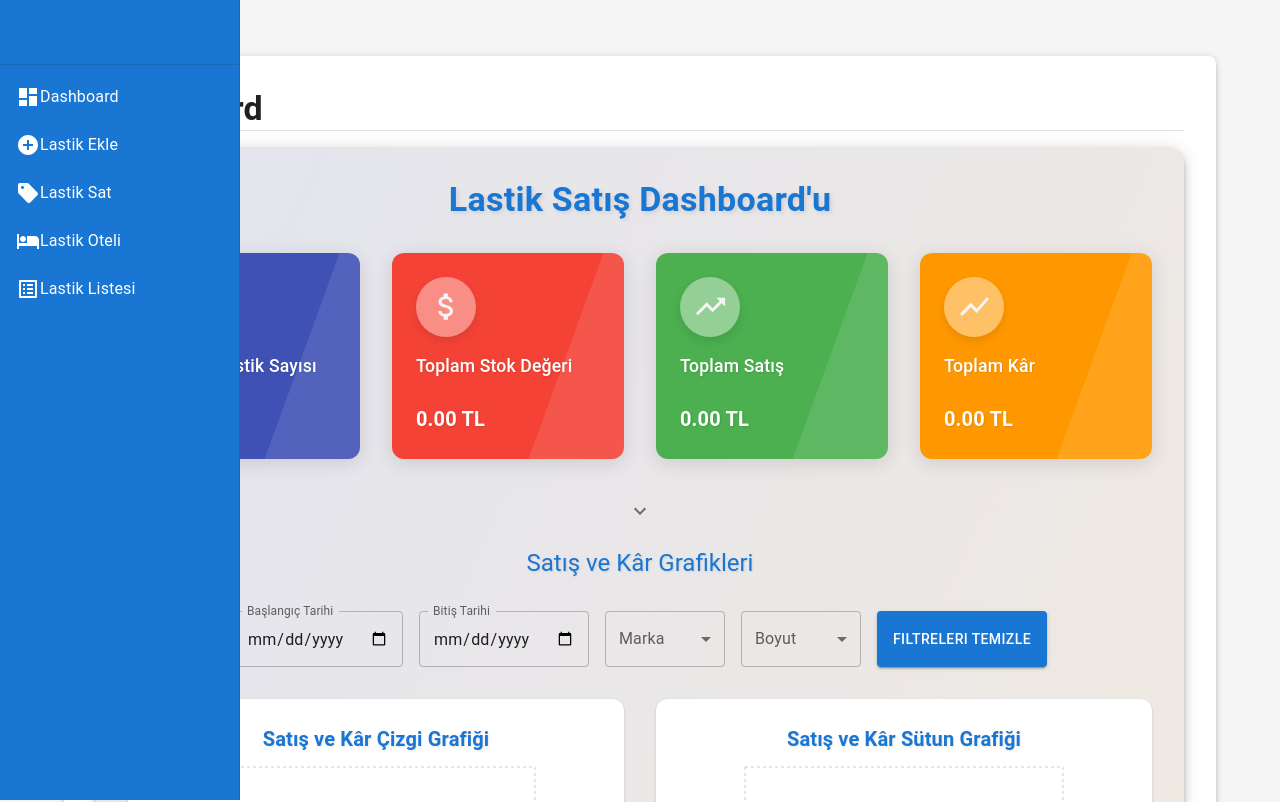
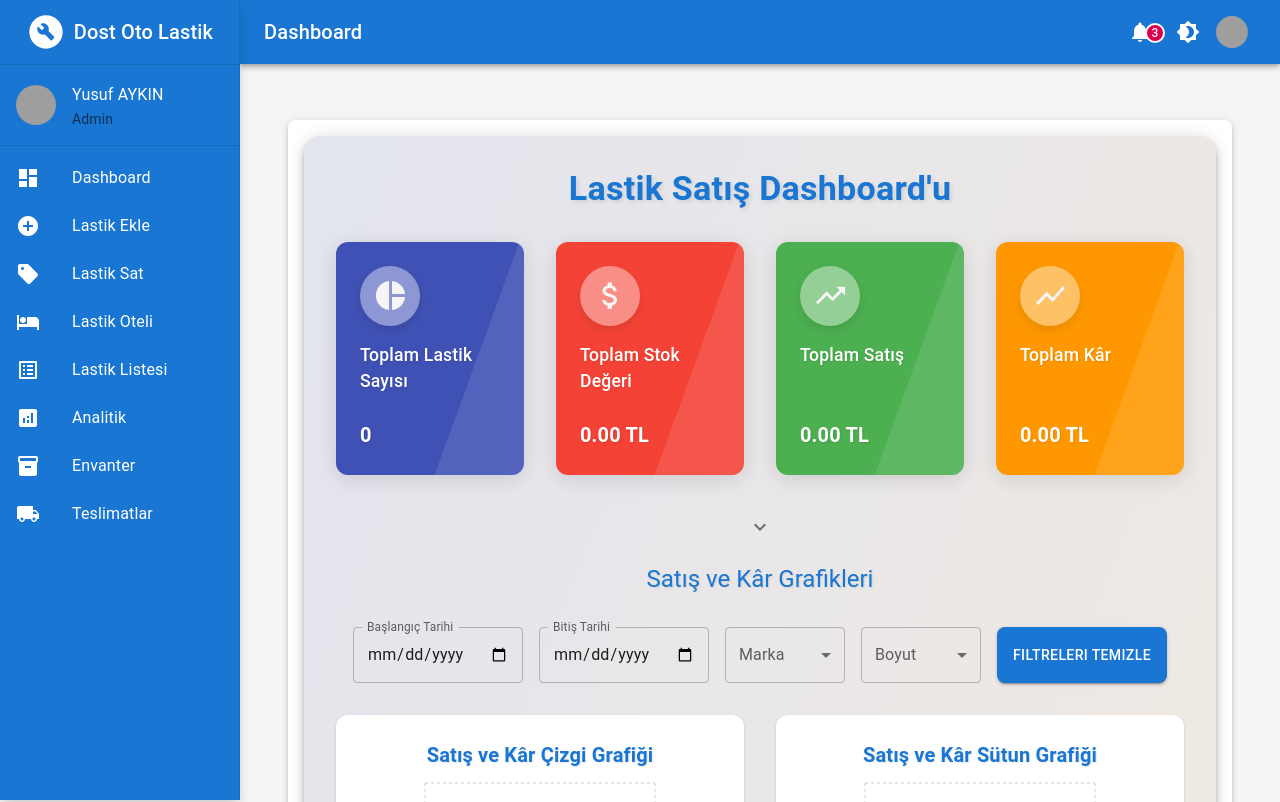
Before and after one commit to yusufaykin/TireManagementSystem, a React (Create React App) app: page / in a window 1280 px wide. Shown: the top 802 px of the page. Built offline with nearby package versions, Linux system fonts and the light colour scheme; grey boxes are pictures that could not be loaded.

Commit message:
“new”

```diff
--- a/src/App.js
+++ b/src/App.js
@@ -1,29 +1,138 @@
-import React, { useState, useEffect } from 'react';
+import React, { useState, useEffect, useMemo } from 'react';
 import { BrowserRouter as Router } from 'react-router-dom';
-import { ThemeProvider, createTheme, CssBaseline, Drawer, List, ListItem, ListItemText, Box, Container, Typography, IconButton, Toolbar, Divider, Paper } from '@mui/material';
+import { ThemeProvider, createTheme, CssBaseline, Drawer, List, ListItem, ListItemIcon, ListItemText, Box, Container, Typography, IconButton, AppBar as MuiAppBar, Toolbar, Divider, Paper, useMediaQuery, Avatar, Tooltip, Menu, MenuItem, Fade, Badge, Button, SwipeableDrawer } from '@mui/material';
+import { styled } from '@mui/material/styles';
 import MenuIcon from '@mui/icons-material/Menu';
 import DashboardIcon from '@mui/icons-material/Dashboard';
 import AddCircleIcon from '@mui/icons-material/AddCircle';
 import SellIcon from '@mui/icons-material/Sell';
 import HotelIcon from '@mui/icons-material/Hotel';
 import ListAltIcon from '@mui/icons-material/ListAlt';
+import Brightness4Icon from '@mui/icons-material/Brightness4';
+import Brightness7Icon from '@mui/icons-material/Brightness7';
+import AccountCircleIcon from '@mui/icons-material/AccountCircle';
+import SettingsIcon from '@mui/icons-material/Settings';
+import ExitToAppIcon from '@mui/icons-material/ExitToApp';
+import NotificationsIcon from '@mui/icons-material/Notifications';
+import TireRepairIcon from '@mui/icons-material/BuildCircle';
+import AnalyticsIcon from '@mui/icons-material/Analytics';
+import InventoryIcon from '@mui/icons-material/Inventory';
+import LocalShippingIcon from '@mui/icons-material/LocalShipping';
 import TireForm from './components/TireForm';
 import TireList from './components/TireList';
 import Dashboard from './components/Dashboard';
 import SaleForm from './components/SaleForm';
 import TireHotel from './components/TireHotel';
+import Analytics from './components/Analytics';
+import Inventory from './components/Inventory';
+import Deliveries from './components/Deliveries';
 
-const theme = createTheme({
+const drawerWidth = 240;
+
+const Main = styled('main', { shouldForwardProp: (prop) => prop !== 'open' })(
+  ({ theme, open }) => ({
+    flexGrow: 1,
+    padding: theme.spacing(3),
+    transition: theme.transitions.create('margin', {
+      easing: theme.transitions.easing.sharp,
+      duration: theme.transitions.duration.leavingScreen,
+    }),
+    marginLeft: `-${drawerWidth}px`,
+    ...(open && {
+      transition: theme.transitions.create('margin', {
+        easing: theme.transitions.easing.easeOut,
+        duration: theme.transitions.duration.enteringScreen,
+      }),
+      marginLeft: 0,
+    }),
+    [theme.breakpoints.down('sm')]: {
+      marginLeft: 0,
+      padding: theme.spacing(2),
+    },
+  }),
+);
+
+const StyledAppBar = styled(MuiAppBar, {
+  shouldForwardProp: (prop) => prop !== 'open',
+})(({ theme, open }) => ({
+  transition: theme.transitions.create(['margin', 'width'], {
+    easing: theme.transitions.easing.sharp,
+    duration: theme.transitions.duration.leavingScreen,
+  }),
+  ...(open && {
+    width: `calc(100% - ${drawerWidth}px)`,
+    marginLeft: `${drawerWidth}px`,
+    transition: theme.transitions.create(['margin', 'width'], {
+      easing: theme.transitions.easing.easeOut,
+      duration: theme.transitions.duration.enteringScreen,
+    }),
+  }),
+  [theme.breakpoints.down('sm')]: {
+    width: '100%',
+    marginLeft: 0,
+  },
+}));
+
+const DrawerHeader = styled('div')(({ theme }) => ({
+  display: 'flex',
+  alignItems: 'center',
+  padding: theme.spacing(0, 1),
+  ...theme.mixins.toolbar,
+  justifyContent: 'flex-start',
+}));
+
+const Logo = styled('div')(({ theme }) => ({
+  display: 'flex',
+  alignItems: 'center',
+  padding: theme.spacing(0, 1),
+  ...theme.mixins.toolbar,
+  justifyContent: 'center',
+}));
+
+const StyledBadge = styled(Badge)(({ theme }) => ({
+  '& .MuiBadge-badge': {
+    right: -3,
+    top: 13,
+    border: `2px solid ${theme.palette.background.paper}`,
+    padding: '0 4px',
+  },
+}));
+
+const App = () => {
+  const [tires, setTires] = useState([]);
+  const [sales, setSales] = useState([]);
+  const [hotelTires, setHotelTires] = useState([]);
+  const [selectedComponent, setSelectedComponent] = useState('Dashboard');
+  const [open, setOpen] = useState(true);
+  const [darkMode, setDarkMode] = useState(false);
+  const [anchorEl, setAnchorEl] = useState(null);
+  const [user, setUser] = useState({ name: 'Yusuf AYKIN', role: 'Admin', avatar: '/path/to/avatar.jpg' });
+  const [notifications, setNotifications] = useState(3);
+  const [inventory, setInventory] = useState([]);
+  const [deliveries, setDeliveries] = useState([]);
+
+  const prefersDarkMode = useMediaQuery('(prefers-color-scheme: dark)');
+  const isMobile = useMediaQuery('(max-width:600px)');
+
+  useEffect(() => {
+    setDarkMode(prefersDarkMode);
+    if (isMobile) setOpen(false);
+  }, [prefersDarkMode, isMobile]);
+
+  const theme = useMemo(
+    () =>
+      createTheme({
         palette: {
+          mode: darkMode ? 'dark' : 'light',
           primary: {
-      main: '#1976d2',
+            main: darkMode ? '#90caf9' : '#1976d2',
           },
           secondary: {
-      main: '#424242',
+            main: darkMode ? '#f48fb1' : '#dc004e',
           },
           background: {
-      default: '#f5f5f5',
-      paper: '#ffffff',
+            default: darkMode ? '#303030' : '#f5f5f5',
+            paper: darkMode ? '#424242' : '#ffffff',
           },
         },
         typography: {
@@ -32,22 +141,59 @@ const theme = createTheme({
             fontWeight: 600,
           },
         },
-});
-
-function App() {
-  const [tires, setTires] = useState([]);
-  const [sales, setSales] = useState([]);
-  const [hotelTires, setHotelTires] = useState([]);
-  const [selectedComponent, setSelectedComponent] = useState('Dashboard');
-  const [mobileOpen, setMobileOpen] = useState(false);
+        components: {
+          MuiDrawer: {
+            styleOverrides: {
+              paper: {
+                backgroundColor: darkMode ? '#212121' : '#1976d2',
+                color: '#ffffff',
+              },
+            },
+          },
+          MuiListItemIcon: {
+            styleOverrides: {
+              root: {
+                color: 'inherit',
+              },
+            },
+          },
+          MuiPaper: {
+            styleOverrides: {
+              root: {
+                transition: 'box-shadow 300ms cubic-bezier(0.4, 0, 0.2, 1) 0ms',
+                '&:hover': {
+                  boxShadow: '0px 6px 12px -2px rgba(0,0,0,0.2)',
+                },
+              },
+            },
+          },
+          MuiButton: {
+            styleOverrides: {
+              root: {
+                borderRadius: 8,
+              },
+            },
+          },
+        },
+      }),
+    [darkMode]
+  );
 
   useEffect(() => {
+    const loadData = () => {
       const storedTires = JSON.parse(localStorage.getItem('tires')) || [];
       const storedSales = JSON.parse(localStorage.getItem('sales')) || [];
       const storedHotelTires = JSON.parse(localStorage.getItem('hotelTires')) || [];
+      const storedInventory = JSON.parse(localStorage.getItem('inventory')) || [];
+      const storedDeliveries = JSON.parse(localStorage.getItem('deliveries')) || [];
       setTires(storedTires);
       setSales(storedSales);
       setHotelTires(storedHotelTires);
+      setInventory(storedInventory);
+      setDeliveries(storedDeliveries);
+    };
+
+    loadData();
   }, []);
 
   useEffect(() => {
@@ -62,58 +208,120 @@ function App() {
     localStorage.setItem('hotelTires', JSON.stringify(hotelTires));
   }, [hotelTires]);
 
+  useEffect(() => {
+    localStorage.setItem('inventory', JSON.stringify(inventory));
+  }, [inventory]);
+
+  useEffect(() => {
+    localStorage.setItem('deliveries', JSON.stringify(deliveries));
+  }, [deliveries]);
+
   const addTire = (tire) => {
-    setTires([...tires, { ...tire, id: Date.now() }]);
+    setTires((prevTires) => [...prevTires, { ...tire, id: Date.now() }]);
+    updateInventory(tire.id, tire.stock, 'increase');
   };
 
   const addSale = (sale) => {
-    const tire = tires.find(t => t.id === sale.tireId);
+    const tire = tires.find((t) => t.id === sale.tireId);
     const profit = (sale.price - tire.price) * sale.quantity;
-    setSales([...sales, { ...sale, id: Date.now(), profit }]);
+    setSales((prevSales) => [...prevSales, { ...sale, id: Date.now(), profit }]);
     updateStock(sale.tireId, sale.quantity);
+    updateInventory(sale.tireId, sale.quantity, 'decrease');
   };
 
   const updateStock = (tireId, soldQuantity) => {
-    setTires(tires.map(tire =>
+    setTires((prevTires) =>
+      prevTires.map((tire) =>
         tire.id === tireId
           ? { ...tire, stock: parseInt(tire.stock) - parseInt(soldQuantity) }
           : tire
-    ));
+      )
+    );
   };
 
   const addHotelTire = (hotelTire) => {
-    setHotelTires([...hotelTires, { ...hotelTire, id: Date.now() }]);
+    setHotelTires((prevHotelTires) => [...prevHotelTires, { ...hotelTire, id: Date.now() }]);
+  };
+
+  const updateInventory = (tireId, quantity, action) => {
+    setInventory((prevInventory) => {
+      const existingItem = prevInventory.find((item) => item.tireId === tireId);
+      if (existingItem) {
+        return prevInventory.map((item) =>
+          item.tireId === tireId
+            ? { ...item, quantity: action === 'increase' ? item.quantity + quantity : item.quantity - quantity }
+            : item
+        );
+      } else {
+        return [...prevInventory, { tireId, quantity }];
+      }
+    });
+  };
+
+  const addDelivery = (delivery) => {
+    setDeliveries((prevDeliveries) => [...prevDeliveries, { ...delivery, id: Date.now() }]);
+    updateInventory(delivery.tireId, delivery.quantity, 'increase');
   };
 
   const handleDrawerToggle = () => {
-    setMobileOpen(!mobileOpen);
+    setOpen(!open);
   };
+
+  const toggleDarkMode = () => {
+    setDarkMode(!darkMode);
+  };
+
+  const handleMenu = (event) => {
+    setAnchorEl(event.currentTarget);
+  };
+
+  const handleClose = () => {
+    setAnchorEl(null);
+  };
+
+  const menuItems = [
+    { text: 'Dashboard', icon: <DashboardIcon />, component: 'Dashboard' },
+    { text: 'Lastik Ekle', icon: <AddCircleIcon />, component: 'TireForm' },
+    { text: 'Lastik Sat', icon: <SellIcon />, component: 'SaleForm' },
+    { text: 'Lastik Oteli', icon: <HotelIcon />, component: 'TireHotel' },
+    { text: 'Lastik Listesi', icon: <ListAltIcon />, component: 'TireList' },
+    { text: 'Analitik', icon: <AnalyticsIcon />, component: 'Analytics' },
+    { text: 'Envanter', icon: <InventoryIcon />, component: 'Inventory' },
+    { text: 'Teslimatlar', icon: <LocalShippingIcon />, component: 'Deliveries' },
+  ];
 
   const drawer = (
     <div>
-      <Toolbar />
+      <Logo>
+        <TireRepairIcon sx={{ fontSize: 40, mr: 1 }} />
+        <Typography variant="h6" noWrap component="div">
+          Dost Oto Lastik
+        </Typography>
+      </Logo>
+      <Divider />
+      <Box sx={{ p: 2, display: 'flex', alignItems: 'center' }}>
+        <Avatar src={user.avatar} alt={user.name} sx={{ mr: 2 }} />
+        <Box>
+          <Typography variant="subtitle1">{user.name}</Typography>
+          <Typography variant="body2" color="textSecondary">{user.role}</Typography>
+        </Box>
+      </Box>
       <Divider />
       <List>
-        <ListItem button onClick={() => { setSelectedComponent('Dashboard'); setMobileOpen(false); }} selected={selectedComponent === 'Dashboard'}>
-          <DashboardIcon />
-          <ListItemText primary="Dashboard" />
+        {menuItems.map((item) => (
+          <ListItem
+            button
+            key={item.text}
+            onClick={() => {
+              setSelectedComponent(item.component);
+              if (isMobile) setOpen(false);
+            }}
+            selected={selectedComponent === item.component}
+          >
+            <ListItemIcon>{item.icon}</ListItemIcon>
+            <ListItemText primary={item.text} />
           </ListItem>
-        <ListItem button onClick={() => { setSelectedComponent('TireForm'); setMobileOpen(false); }} selected={selectedComponent === 'TireForm'}>
-          <AddCircleIcon />
-          <ListItemText primary="Lastik Ekle" />
-        </ListItem>
-        <ListItem button onClick={() => { setSelectedComponent('SaleForm'); setMobileOpen(false); }} selected={selectedComponent === 'SaleForm'}>
-          <SellIcon />
-          <ListItemText primary="Lastik Sat" />
-        </ListItem>
-        <ListItem button onClick={() => { setSelectedComponent('TireHotel'); setMobileOpen(false); }} selected={selectedComponent === 'TireHotel'}>
-          <HotelIcon />
-          <ListItemText primary="Lastik Oteli" />
-        </ListItem>
-        <ListItem button onClick={() => { setSelectedComponent('TireList'); setMobileOpen(false); }} selected={selectedComponent === 'TireList'}>
-          <ListAltIcon />
-          <ListItemText primary="Lastik Listesi" />
-        </ListItem>
+        ))}
       </List>
     </div>
   );
@@ -130,6 +338,12 @@ function App() {
         return <TireHotel hotelTires={hotelTires} addHotelTire={addHotelTire} />;
       case 'TireList':
         return <TireList tires={tires} />;
+      case 'Analytics':
+        return <Analytics sales={sales} tires={tires} />;
+      case 'Inventory':
+        return <Inventory inventory={inventory} tires={tires} />;
+      case 'Deliveries':
+        return <Deliveries deliveries={deliveries} addDelivery={addDelivery} tires={tires} />;
       default:
         return <Dashboard tires={tires} sales={sales} />;
     }
@@ -139,60 +353,112 @@ function App() {
     <ThemeProvider theme={theme}>
       <CssBaseline />
       <Router>
-        <Box sx={{ display: 'flex', height: '100vh' }}>
-          <Box component="nav">
-            <Drawer
-              variant="temporary"
-              open={mobileOpen}
+        <Box sx={{ display: 'flex' }}>
+          <StyledAppBar position="fixed" open={open}>
+            <Toolbar>
+              <IconButton
+                color="inherit"
+                aria-label="open drawer"
+                onClick={handleDrawerToggle}
+                edge="start"
+                sx={{ mr: 2, ...(open && { display: { sm: 'none' } }) }}
+              >
+                <MenuIcon />
+              </IconButton>
+              <Typography variant="h6" noWrap component="div" sx={{ flexGrow: 1 }}>
+                {selectedComponent}
+              </Typography>
+              <IconButton color="inherit" onClick={() => setNotifications(0)}>
+                <StyledBadge badgeContent={notifications} color="secondary">
+                  <NotificationsIcon />
+                </StyledBadge>
+              </IconButton>
+              <IconButton sx={{ ml: 1 }} onClick={toggleDarkMode} color="inherit">
+                {darkMode ? <Brightness7Icon /> : <Brightness4Icon />}
+              </IconButton>
+              <Tooltip title="Hesap ayarları">
+                <IconButton onClick={handleMenu} color="inherit">
+                  <Avatar src={user.avatar} alt={user.name} sx={{ width: 32, height: 32 }} />
+                </IconButton>
+              </Tooltip>
+              <Menu
+                id="menu-appbar"
+                anchorEl={anchorEl}
+                anchorOrigin={{
+                  vertical: 'top',
+                  horizontal: 'right',
+                }}
+                keepMounted
+                transformOrigin={{
+                  vertical: 'top',
+                  horizontal: 'right',
+                }}
+                open={Boolean(anchorEl)}
+                onClose={handleClose}
+              >
+                <MenuItem onClick={handleClose}>
+                  <ListItemIcon>
+                    <SettingsIcon fontSize="small" />
+                  </ListItemIcon>
+                  <Typography variant="inherit">Ayarlar</Typography>
+                </MenuItem>
+                <MenuItem onClick={handleClose}>
+                  <ListItemIcon>
+                    <ExitToAppIcon fontSize="small" />
+                  </ListItemIcon>
+                  <Typography variant="inherit">Çıkış Yap</Typography>
+                </MenuItem>
+              </Menu>
+            </Toolbar>
+          </StyledAppBar>
+          {isMobile ? (
+            <SwipeableDrawer
+              anchor="left"
+              open={open}
               onClose={handleDrawerToggle}
-              ModalProps={{
-                keepMounted: true,
-              }}
+              onOpen={handleDrawerToggle}
               sx={{
-                display: { xs: 'block', sm: 'none' },
-                '& .MuiDrawer-paper': { boxSizing: 'border-box', width: 240, backgroundColor: theme.palette.primary.main, color: '#fff', top: 0, bottom: 0 },
+                width: drawerWidth,
+                flexShrink: 0,
+                '& .MuiDrawer-paper': {
+                  width: drawerWidth,
+                  boxSizing: 'border-box',
+                },
               }}
             >
               {drawer}
-            </Drawer>
+            </SwipeableDrawer>
+          ) : (
             <Drawer
-              variant="permanent"
               sx={{
-                display: { xs: 'none', sm: 'block' },
-                '& .MuiDrawer-paper': { boxSizing: 'border-box', width: 240, backgroundColor: theme.palette.primary.main, color: '#fff', top: 0, bottom: 0 },
+                width: drawerWidth,
+                flexShrink: 0,
+                '& .MuiDrawer-paper': {
+                  width: drawerWidth,
+                  boxSizing: 'border-box',
+                },
               }}
-              open
+              variant="persistent"
+              anchor="left"
+              open={open}
             >
               {drawer}
             </Drawer>
-          </Box>
-          <Box
-            component="main"
-            sx={{ flexGrow: 1, p: 3, width: { sm: `calc(100% - 240px)` } }}
-          >
-            <Toolbar sx={{ display: { sm: 'none' } }}>
-              <IconButton
-                color="inherit"
-                aria-label="open drawer"
-                edge="start"
-                onClick={handleDrawerToggle}
-              >
-                <MenuIcon />
-              </IconButton>
-            </Toolbar>
-            <Container maxWidth="lg" sx={{ paddingTop: '2rem', paddingBottom: '2rem', flexGrow: 1 }}>
-              <Paper elevation={3} sx={{ padding: '2rem', borderRadius: '8px', backgroundColor: '#fff' }}>
-                <Box sx={{ borderBottom: `1px solid ${theme.palette.divider}`, marginBottom: '1rem' }}>
-                  <Typography variant="h4">{selectedComponent}</Typography>
-                </Box>
+          )}
+          <Main open={open}>
+            <DrawerHeader />
+            <Container maxWidth="lg" sx={{ mt: 4, mb: 4 }}>
+              <Fade in={true} timeout={1000}>
+                <Paper elevation={3} sx={{ p: 2, borderRadius: '8px' }}>
                   {renderComponent()}
                 </Paper>
+              </Fade>
             </Container>
-          </Box>
+          </Main>
         </Box>
       </Router>
     </ThemeProvider>
     );
-}
+  };
 
   export default App;
```
Also changed, not shown: src/components/Analytics.js (added), src/components/Deliveries.js (added), src/components/Inventory.js (added). Lines whose indentation alone changed are shown as unchanged.
